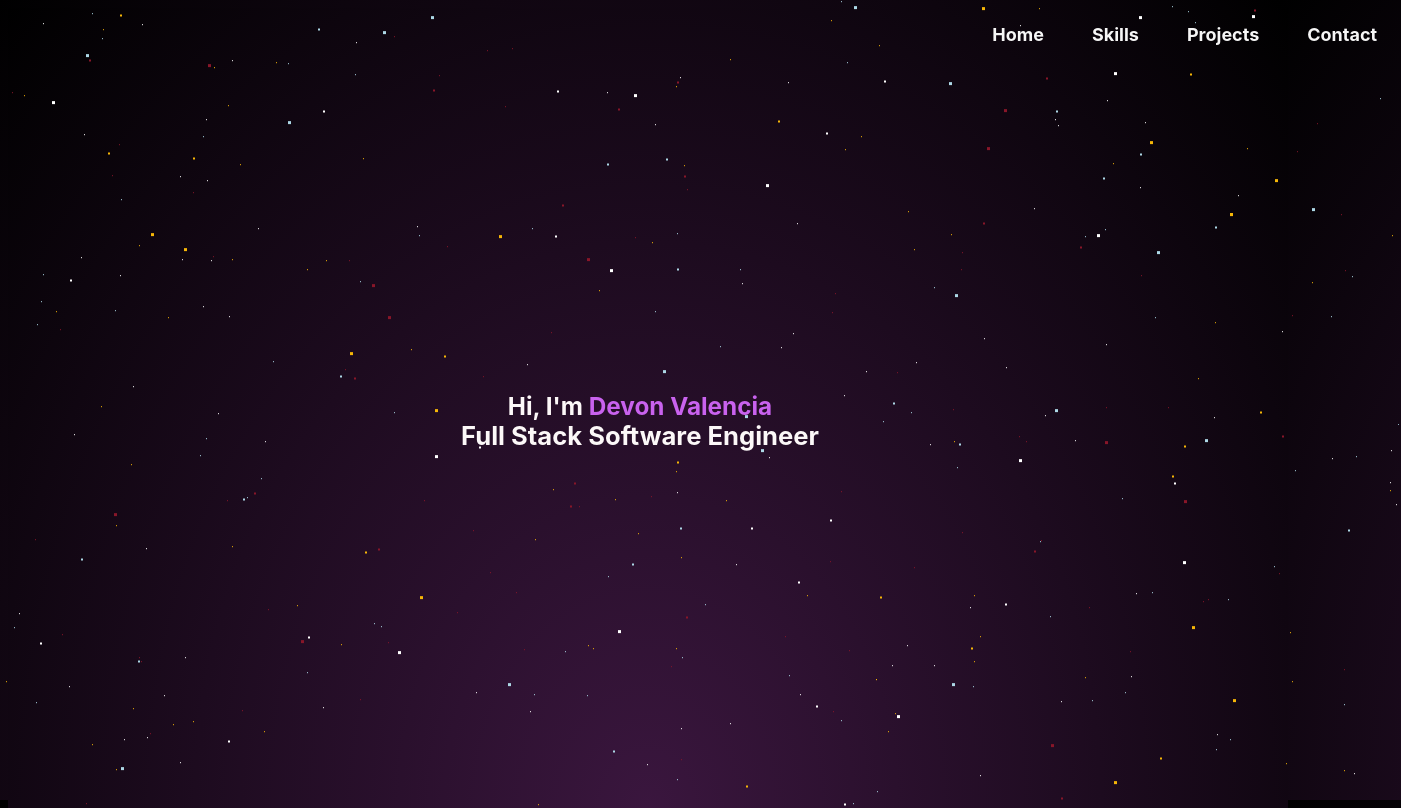
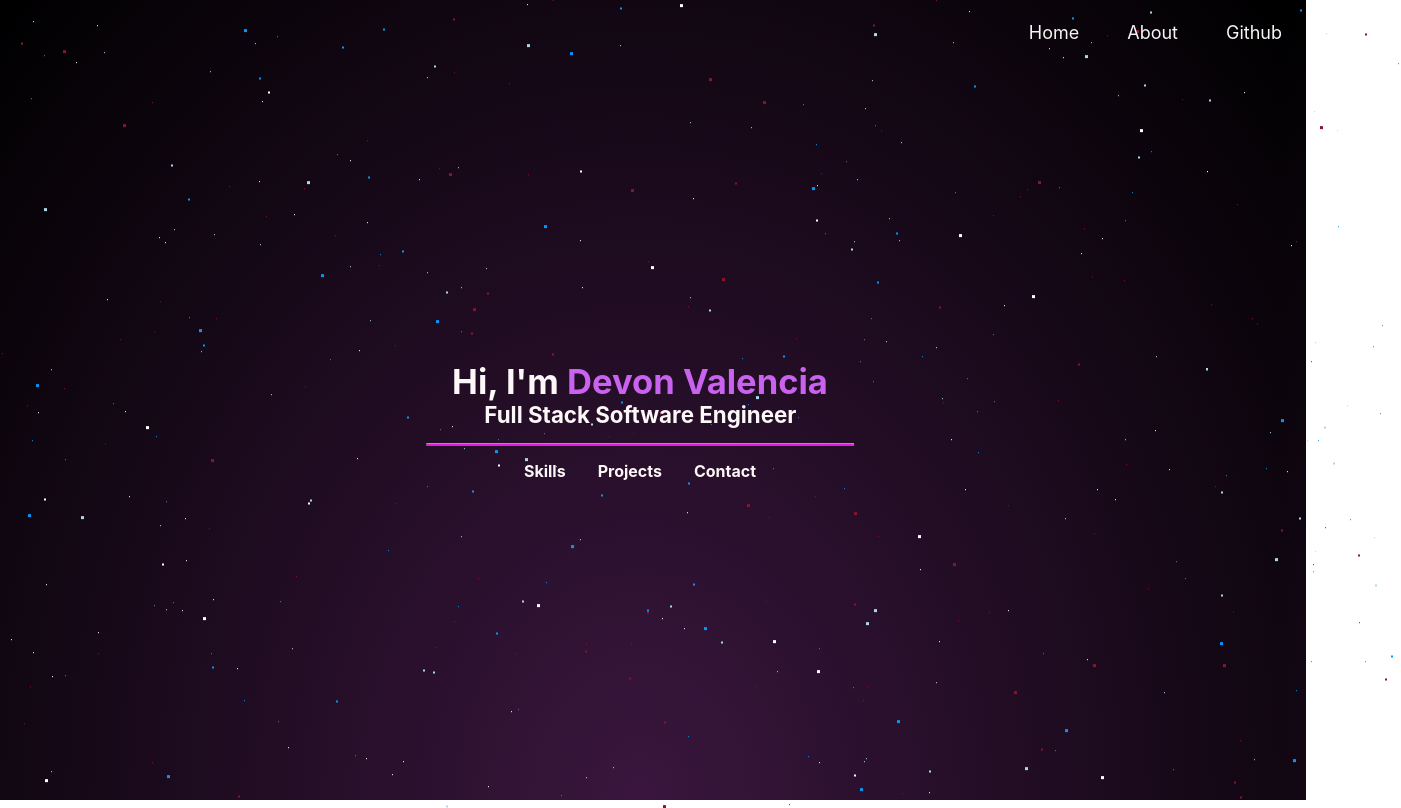
Before and after one commit to Devon-Valencia/Portfolio, a Next.js app: page / in a window 1280 px wide. Shown: the whole page, 1401 px wide, since content can reach past the window. Built offline with nearby package versions, Linux system fonts and the light colour scheme.

Commit message:
struggling

```diff
--- /dev/null
+++ b/src/app/components/header.jsx
@@ -0,0 +1,16 @@
+import '../globals.scss'; // path relative to Header.jsx
+import Link from "next/link";
+
+export default function Header() {
+  return (
+        <header className="Header">
+            <nav className="info">
+                <Link href="/" className="home">Home</Link>
+                <Link href="/about">About</Link>
+                <Link href="https://github.com/Devon-Valencia" target="_blank" rel="noopener noreferrer">
+                Github
+                </Link>
+            </nav>
+        </header>
+  );
+}
--- a/src/app/globals.scss
+++ b/src/app/globals.scss
@@ -2,6 +2,8 @@
 @use "sass:string";
 
 body, html {
+  margin: 0;
+  padding: 0;
   height: 100%;
   width: 100%;
   background: radial-gradient(ellipse at bottom, #3a163e 0%, #000000 100%);
@@ -9,7 +11,7 @@ body, html {
   scroll-behavior: smooth;
 }
 
-$star-colors: #fff, #f6b607, #add8e6, #881629;
+$star-colors: #fff, #0796f6, #add8e6, #881629;
 
 @function random-star-color() {
   $index: math.random(length($star-colors)) - 1;
@@ -117,14 +119,18 @@ $shadows-big: multiple-box-shadow(500);
 }
 
 .Header {
-  position: absolute;
+  position: sticky;
   top: 0;
   left: 0;
   width: 100%;
   z-index: 1000;
+  display: flex;
+  justify-content: space-between;
+  align-items: center;
   background-color: transparent;
   font-family: -apple-system, BlinkMacSystemFont, 'Segoe UI', Roboto, 'Helvetica Neue', Arial, 'Noto Sans', sans-serif;
-  padding: 1.5rem 0;
+  padding: 2rem 2rem;
+  box-sizing: border-box;
 }
 
 .Header nav a {
@@ -142,7 +148,7 @@ $shadows-big: multiple-box-shadow(500);
   height: 2px;
   width: 0;
   background-color: #e11be1;
-  transition: width 0.3s ease;
+  transition: width 0.6s ease;
   transform: translateX(-50%);
   z-index: 10;
   display: block;
@@ -153,7 +159,6 @@ $shadows-big: multiple-box-shadow(500);
 }
 
 main {
-  padding-top: 60px;
   display: flex;
   align-items: center;
   min-height: calc(100vh - 60px);
@@ -162,8 +167,7 @@ main {
 .info {
   position: absolute;
   display: flex;
-  left: 77%;
-  font-weight: 700;
+  left: 80%;
   font-size: large;
 }
 
@@ -188,14 +192,14 @@ main {
 .aboutme-text {
   position: relative;
   color: #fcf8f8;
-  font-size: clamp(16px, 1.9vw, 50px);
+  font-size: clamp(16px, 2.7vw, 70px);
   font-family: -apple-system, BlinkMacSystemFont, 'Segoe UI', Roboto, 'Helvetica Neue', Arial, 'Noto Sans', sans-serif;
 }
 
 .highlight {
   position: relative;
   color: #c962ee;
-  font-size: clamp(16px, 1.9vw, 50px);
+  font-size: clamp(16px, 2.7vw, 70px);
   font-family: -apple-system, BlinkMacSystemFont, 'Segoe UI', Roboto, 'Helvetica Neue', Arial, 'Noto Sans', sans-serif;
 }
 
@@ -204,48 +208,56 @@ main {
   position: static;
   display: block;
   color: #fcf8f8;
-  font-size: clamp(16px, 1.9vw, 50px);
+  font-size: clamp(16px, 1.7vw, 40px);
   font-family: -apple-system, BlinkMacSystemFont, 'Segoe UI', Roboto, 'Helvetica Neue', Arial, 'Noto Sans', sans-serif;
   animation: pulse 2s infinite ease-in-out;
 }
 
 @keyframes pulse {
   0%   { transform: scale(1); }
-  50%  { transform: scale(1.1); }
+  50%  { transform: scale(1.05); }
   100% { transform: scale(1); }
 }
 
-.skills-page {
-  min-height: 100vh;
-  width: 100%;
+.Line {
+  width: 425px;
+  margin-top: 0px;
+  margin-bottom: 0px;
+  border-bottom: 2.1px solid #e11be1;
+}
+
+.links {
   display: flex;
-  flex-direction: column;
+  flex-direction: block;
   justify-content: center;
   align-items: center;
   text-align: center;
-  color: #ffffff;
-  background-color: #1a1a1a;
-  gap: 1rem;
 
-  h1 {
-    font-size: clamp(24px, 5vw, 48px);
-    color: #c962ee;
-    margin-bottom: 1rem;
+  gap: 2rem;
+  position: relative;
+  font-family: -apple-system, BlinkMacSystemFont, 'Segoe UI', Roboto, 'Helvetica Neue', Arial, 'Noto Sans', sans-serif;
+}
+
+.links a {
+  position: relative;
+  color: #fcf8f8;
+  text-decoration: none;
+  font-size: clamp(16px, 1.1vw, 30px);
+
+  &::after {
+    content: "";
+    position: absolute;
+    left: 50%;
+    bottom: -3px;
+    height: 2px;
+    width: 0;
+    background-color: #e11be1;
+    transition: width 0.7s ease;
+    transform: translateX(-50%);
+    display: block;
   }
 
-  ul {
-    list-style: none;
-    padding: 0;
-
-    li {
-      font-size: clamp(16px, 2vw, 24px);
-      margin: 0.5rem 0;
-      transition: transform 0.3s ease;
-
-      &:hover {
-        transform: scale(1.05);
-        color: #f6b607;
-      }
-    }
+  &:hover::after {
+    width: 100%;
   }
 }
--- a/src/app/layout.tsx
+++ b/src/app/layout.tsx
@@ -1,4 +1,5 @@
 import type { Metadata } from "next";
+
 
 export const metadata: Metadata = {
   title: "My Portfolio",
@@ -8,11 +9,9 @@ export const metadata: Metadata = {
 export default function RootLayout({ children }: { children: React.ReactNode }) {
   return (
     <html lang="en">
-      <head>
-        <title>{metadata.title}</title>
-        <meta name="description" content={metadata.description} />
-      </head>
-      <body>{children}</body>
+      <body>
+        {children}
+      </body>
     </html>
   );
 }
--- a/src/app/page.tsx
+++ b/src/app/page.tsx
@@ -1,5 +1,6 @@
 import './globals.scss';
 import Link from 'next/link';
+import Header from "./components/Header";
 
 export default function Home() {
   return (
@@ -7,22 +8,21 @@ export default function Home() {
       <div id="stars"></div>
       <div id="stars2"></div>
       <div id="stars3"></div>
-
       <main>
         <div className='container'>
-          <header className="Header">
-            <nav className="info">
-              <Link href="/" className="home">Home</Link>
-              <Link href="/skills">Skills</Link>
-              <Link href="/projects">Projects</Link>
-              <Link href="/contact">Contact</Link>
-            </nav>
-          </header>
-
+          <Header />
           <h1 className="aboutmebox">
             <span className="aboutme-text">Hi, I'm
               <span className='highlight'> Devon Valencia</span>
               <span className='aboutme-text2'>Full Stack Software Engineer</span>
+            </span>
+
+            <hr className='Line'/>
+
+            <span className='links'>
+              <Link href="/skills">Skills</Link>
+              <Link href="/projects">Projects</Link>
+              <Link href="/contact">Contact</Link>
             </span>
           </h1>
         </div>
--- /dev/null
+++ b/src/app/styles/skills.scss
@@ -0,0 +1,29 @@
+body {
+  background: #1a1a1a; /* Skills page background */
+}
+
+
+.container {
+  position: absolute;
+  top: 50%;
+  left: 50%;
+  width: 95%;
+  max-width: 1800px;
+  height: 100%;
+  transform: translate(-50%, -50%);
+}
+
+.skills-box {
+  display: flex;
+  flex-direction: column;
+  align-items: center;
+  gap: 20px;
+}
+
+.title {
+  font-size: 48px;
+  font-weight: bold;
+  border-bottom: 8px solid salmon;
+  padding-bottom: 8px;
+  margin-bottom: 40px;
+}
```
Also changed, not shown: src/app/skills/page.tsx (+15 -10 lines).
